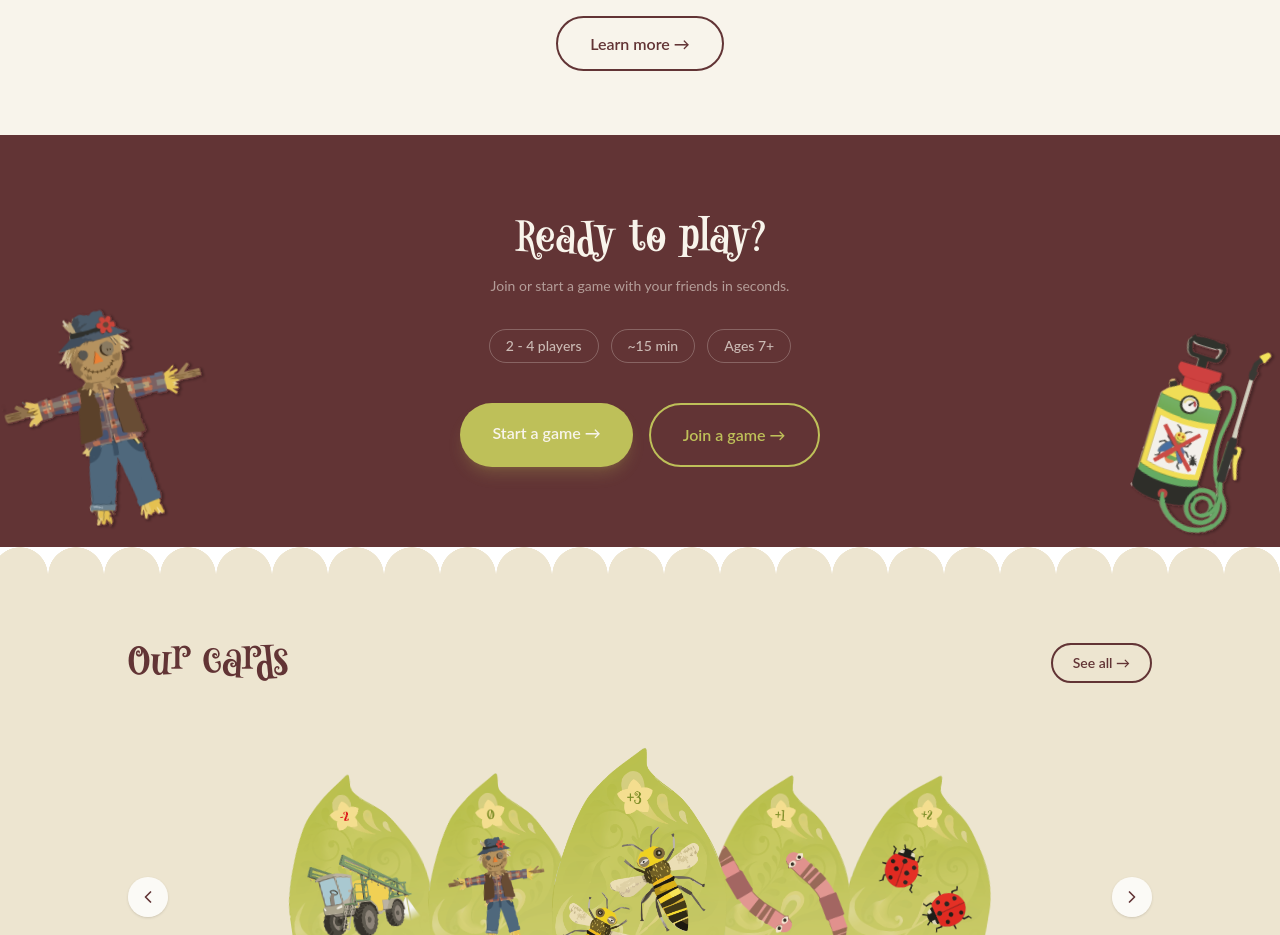
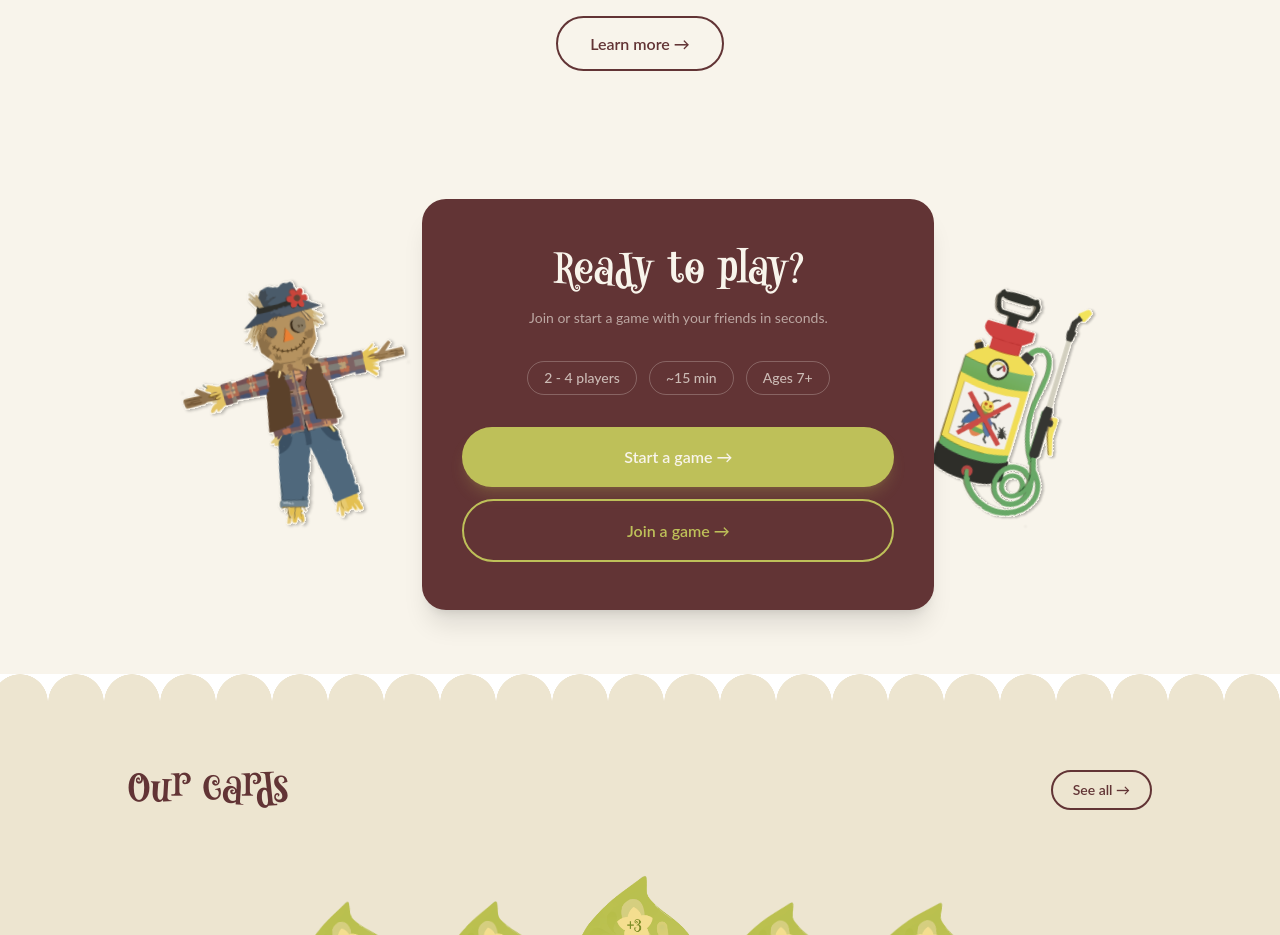
Before and after one commit to DerouillonAlice/sauve_qui_pousse, a Vue app: page / in a window 1280 px wide. Shown: the part 1640-2575 px from the top of the page. Built offline with nearby package versions, Linux system fonts and the light colour scheme.

Commit message:
feat(home): CTA as centered card with flanking doodles

```diff
--- a/src/views/HomeView.vue
+++ b/src/views/HomeView.vue
@@ -125,29 +125,40 @@ function onPointerUp(e: PointerEvent) {
     </div>
   </section>
 
-  <!-- PRÊT À JOUER ? -->
-  <section class="relative py-20 px-6 bg-brown">
-    <img :src="scarecrowImg" aria-hidden="true" class="absolute left-0 bottom-0 h-52 lg:h-64 pointer-events-none select-none hidden md:block" />
-    <img :src="pesticideImg" aria-hidden="true" class="absolute right-0 bottom-0 h-44 lg:h-56 pointer-events-none select-none hidden md:block" />
-    <div class="max-w-lg mx-auto text-center">
+  <!-- PRÊT À JOUER ? — encadré centré + doodles de chaque côté -->
+  <section class="py-16 px-4 bg-cream">
+    <div class="max-w-5xl mx-auto flex items-center justify-center gap-0">
+
+      <!-- Scarecrow gauche -->
+      <img :src="scarecrowImg" aria-hidden="true"
+        class="hidden md:block h-64 lg:h-72 shrink-0 pointer-events-none select-none -mr-4 z-10" />
+
+      <!-- Carte brune -->
+      <div class="bg-brown rounded-3xl px-10 py-12 text-center flex-1 max-w-lg z-20 shadow-xl">
         <h2 class="text-cream mb-3">{{ t('home.cta.title') }}</h2>
-      <p class="text-cream/55 text-sm mb-8 leading-relaxed">{{ t('home.cta.subtitle') }}</p>
-      <div class="flex flex-wrap justify-center gap-3 mb-10">
+        <p class="text-cream/60 text-sm mb-8 leading-relaxed">{{ t('home.cta.subtitle') }}</p>
+        <div class="flex flex-wrap justify-center gap-3 mb-8">
           <span v-for="chip in ctaChips" :key="chip"
             class="px-4 py-1.5 rounded-full border border-cream/25 text-cream/70 text-sm font-medium">
             {{ chip }}
           </span>
         </div>
-      <div class="flex flex-col sm:flex-row gap-4 justify-center">
+        <div class="flex flex-col gap-3">
           <RouterLink to="/jouer"
-          class="px-8 py-4 bg-primary text-cream rounded-full font-semibold hover:scale-105 transition-transform shadow-lg shadow-primary/20">
+            class="px-8 py-4 bg-primary text-cream rounded-full font-semibold hover:scale-105 transition-transform shadow-lg shadow-primary/20 text-center">
             {{ t('home.cta.create') }}
           </RouterLink>
           <RouterLink to="/jouer"
-          class="px-8 py-4 border-2 border-primary text-primary rounded-full font-semibold hover:bg-primary hover:text-cream transition-colors">
+            class="px-8 py-4 border-2 border-primary text-primary rounded-full font-semibold hover:bg-primary hover:text-cream transition-colors text-center">
             {{ t('home.cta.join') }}
           </RouterLink>
         </div>
+      </div>
+
+      <!-- Pesticide droite -->
+      <img :src="pesticideImg" aria-hidden="true"
+        class="hidden md:block h-56 lg:h-64 shrink-0 pointer-events-none select-none -ml-4 z-10" />
+
     </div>
   </section>
 
```
Lines whose indentation alone changed are shown as unchanged.
